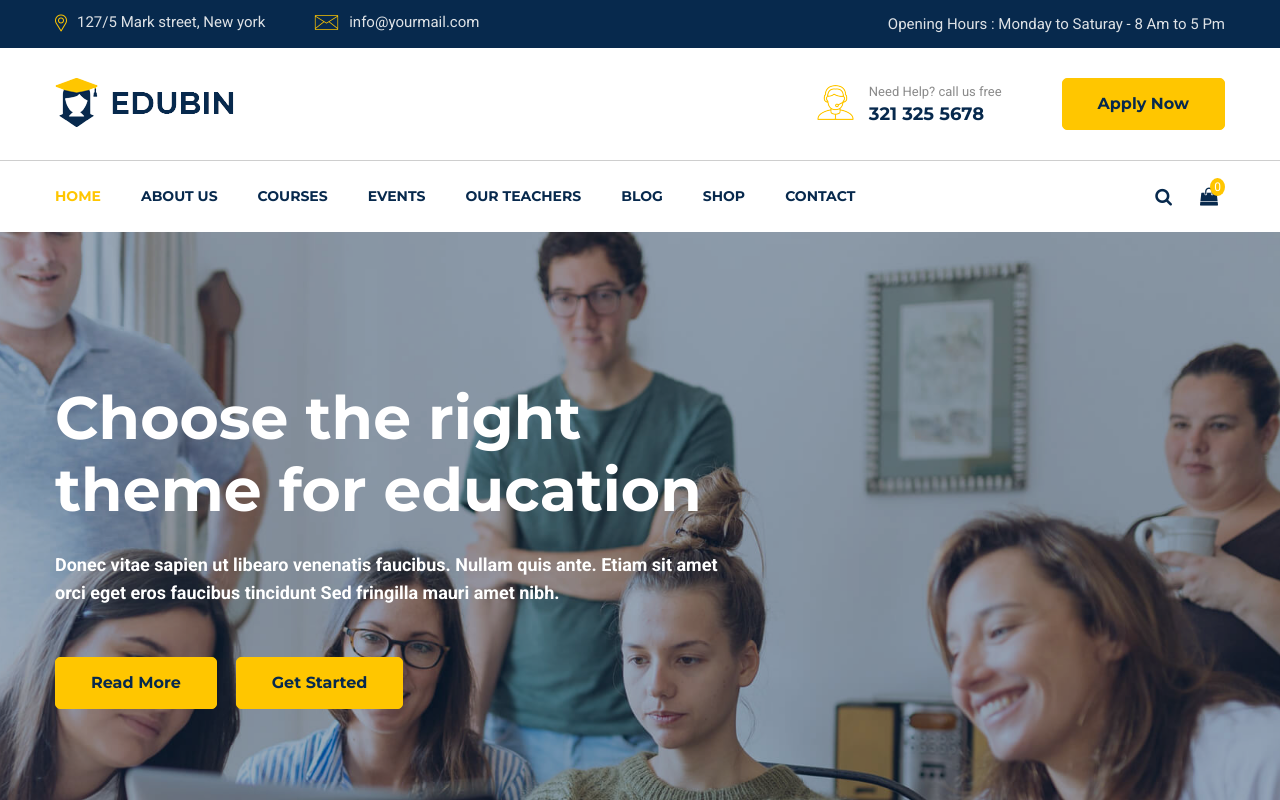
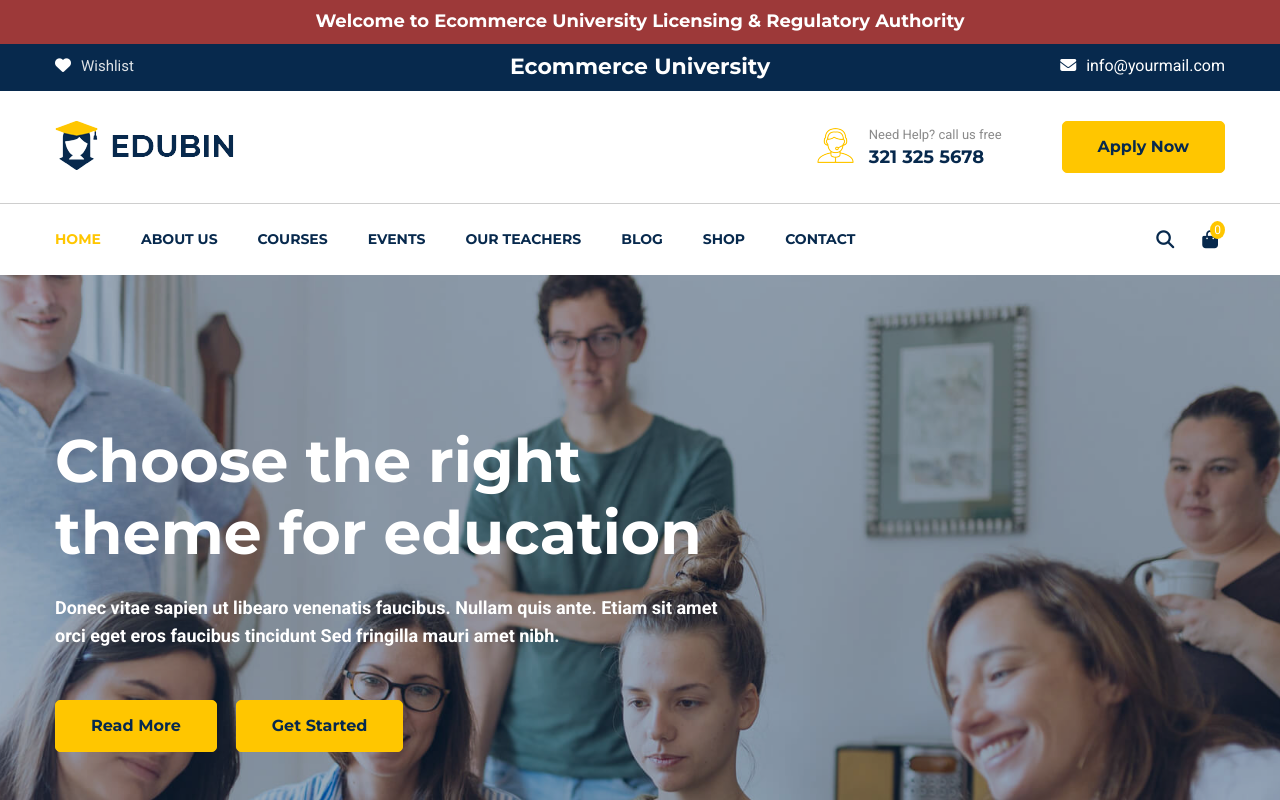
Before and after one commit to rehmanapplicon/ecommerce-university-new, a plain HTML site: page index.html in a window 1280 px wide. Shown: the top 800 px of the page. Drawn offline with Linux system fonts and the light colour scheme; some packages are replaced by stand-ins of ours.

Commit message:
announcement and header top bar design

```diff
--- a/css/style.css
+++ b/css/style.css
@@ -3783,3 +3783,33 @@ p.form-message.error {
 .contact-address .contact-heading h5{
 	padding-bottom: 15px;
 }
+
+/* ---------------announcement-bar------------------- */
+.announcement-bar{
+    padding-top: 10px;
+    padding-bottom: 10px;
+    background-color: rgb(157 57 57);
+}
+.announcement-bar .header-contact h5{
+    color: #fff;
+}
+
+/* ................................................... */
+.cursor-pointer{
+    cursor: pointer;
+}
+.color-white{
+    color: white !important;
+}
+.Wishlist, .call-us{
+    color: #fff;
+    cursor: pointer;
+    transition: all 0.4s linear;
+}
+.Wishlist:hover, .Wishlist:hover span, .call-us:hover{
+    color: #ffc600;
+    transition: all 0.4s linear;
+}
+.call-us i{
+    margin-right: 10px;
+}
--- a/index.html
+++ b/index.html
@@ -9,7 +9,7 @@
     <meta name="viewport" content="width=device-width, initial-scale=1, shrink-to-fit=no">
 
     <!--====== Title ======-->
-    <title>Edubin - LMS Education HTML Template</title>
+    <title>EU - Ecommerce University</title>
 
     <!--====== Favicon Icon ======-->
     <link rel="shortcut icon" href="images/favicon.png" type="image/png">
@@ -40,11 +40,14 @@
 
     <!--====== Style css ======-->
     <link rel="stylesheet" href="css/style.css">
+    <link rel="stylesheet" href="css/global-sass.scss">
 
     <!--====== Responsive css ======-->
     <link rel="stylesheet" href="css/responsive.css">
 
 
+    <!--====== FontAwesome Icons ===== -->
+    <script src="https://kit.fontawesome.com/c54275866b.js" crossorigin="anonymous"></script>
 </head>
 
 <body>
@@ -70,20 +73,49 @@
 
     <header id="header-part">
 
+        <div class="announcement-bar d-none d-lg-block">
+            <div class="container">
+                <div class="row">
+                    <div class="col-lg-12 col-md-12">
+                        <div class="header-contact text-center">
+                            <ul>
+                                <li>
+                                    <h5 class="color-white">
+                                        Welcome to Ecommerce University Licensing & Regulatory Authority
+                                    </h5>
+                                </li>
+                            </ul>
+                        </div>
+                    </div>
+                </div> <!-- row -->
+            </div> <!-- container -->
+        </div> <!-- announcement-bar -->
+
         <div class="header-top d-none d-lg-block">
             <div class="container">
                 <div class="row">
-                    <div class="col-lg-6">
+                    <div class="col-lg-4">
                         <div class="header-contact text-lg-left text-center">
                             <ul>
-                                <li><img src="images/all-icon/map.png" alt="icon"><span>127/5 Mark street, New york</span></li>
-                                <li><img src="images/all-icon/email.png" alt="icon"><span>info@yourmail.com</span></li>
+                                <li class="Wishlist"><i class="fa-solid fa-heart"></i><span>Wishlist</span></li>
                             </ul>
                         </div>
                     </div>
-                    <div class="col-lg-6">
-                        <div class="header-opening-time text-lg-right text-center">
-                            <p>Opening Hours : Monday to Saturay - 8 Am to 5 Pm</p>
+                    <div class="col-lg-4">
+                        <div class="header-contact text-center">
+                            <ul>
+                                <li><h4 class="color-white">Ecommerce University</h4></li>
+                            </ul>
+                        </div>
+                    </div>
+                    <div class="col-lg-4">
+                        <div class="cursor-pointer header-opening-time text-lg-right text-center">
+                            <!-- <p class="call-us">Call Us : 0123-456-789</p> -->
+                            <ul>
+                                <li class="call-us">
+                                    <i class="fa-solid fa-envelope"></i><span>info@yourmail.com</span>
+                                </li>
+                            </ul>
                         </div>
                     </div>
                 </div> <!-- row -->
```
